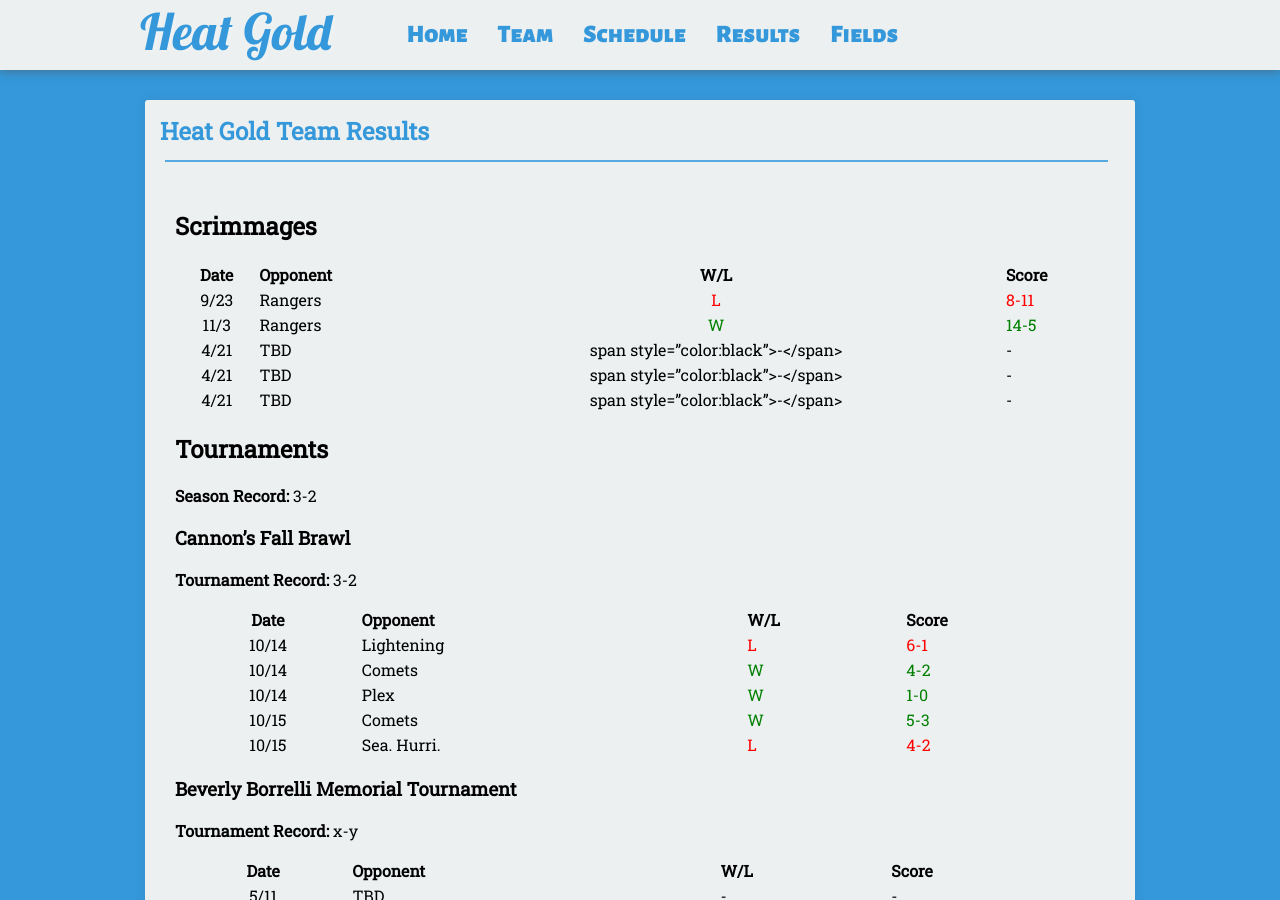
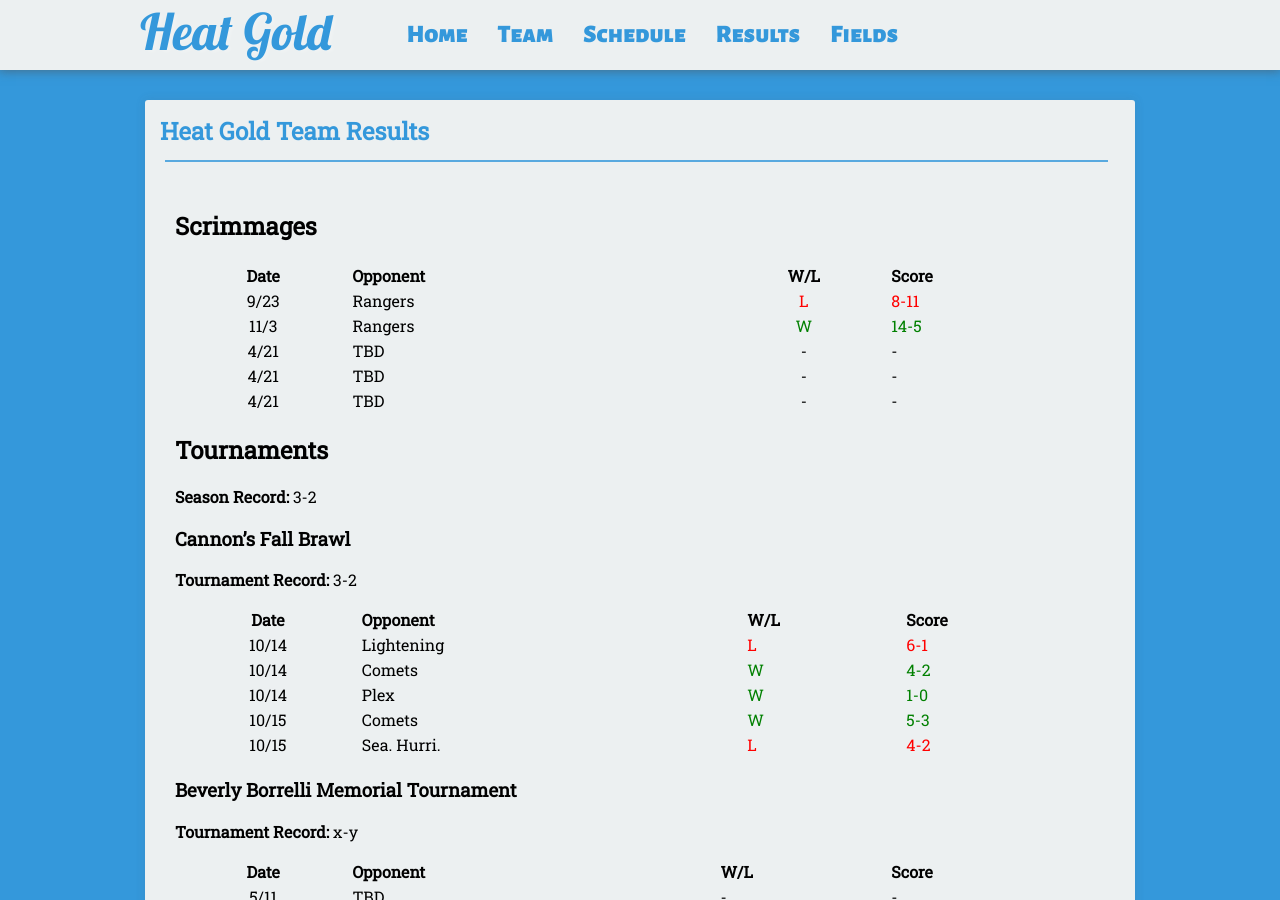
Before and after one commit to seanmerrow/ecf, a Jekyll site: the page built from results/index.md, in a window 1280 px wide and 900 px high. Built offline with Jekyll 4.4.1, drawn with Linux system fonts in a browser that asks for light colours; nearby versions of some CDN libraries.

Commit message:
Update index.md

```diff
--- a/results/index.md
+++ b/results/index.md
@@ -11,9 +11,9 @@ permalink: /results/
 |:----:|:--------|:----:|:----|
 |9/23|Rangers|<span style="color:red">L</span>|<span style="color:red">8-11</span>|
 |11/3|Rangers|<span style="color:green">W</span>|<span style="color:green">14-5</span>|
-|4/21|TBD|span style="color:black">-</span>|<span style="color:black">-</span>|
-|4/21|TBD|span style="color:black">-</span>|<span style="color:black">-</span>|
-|4/21|TBD|span style="color:black">-</span>|<span style="color:black">-</span>|
+|4/21|TBD|<span style="color:black">-</span>|<span style="color:black">-</span>|
+|4/21|TBD|<span style="color:black">-</span>|<span style="color:black">-</span>|
+|4/21|TBD|<span style="color:black">-</span>|<span style="color:black">-</span>|
 
 ## Tournaments
 
```
